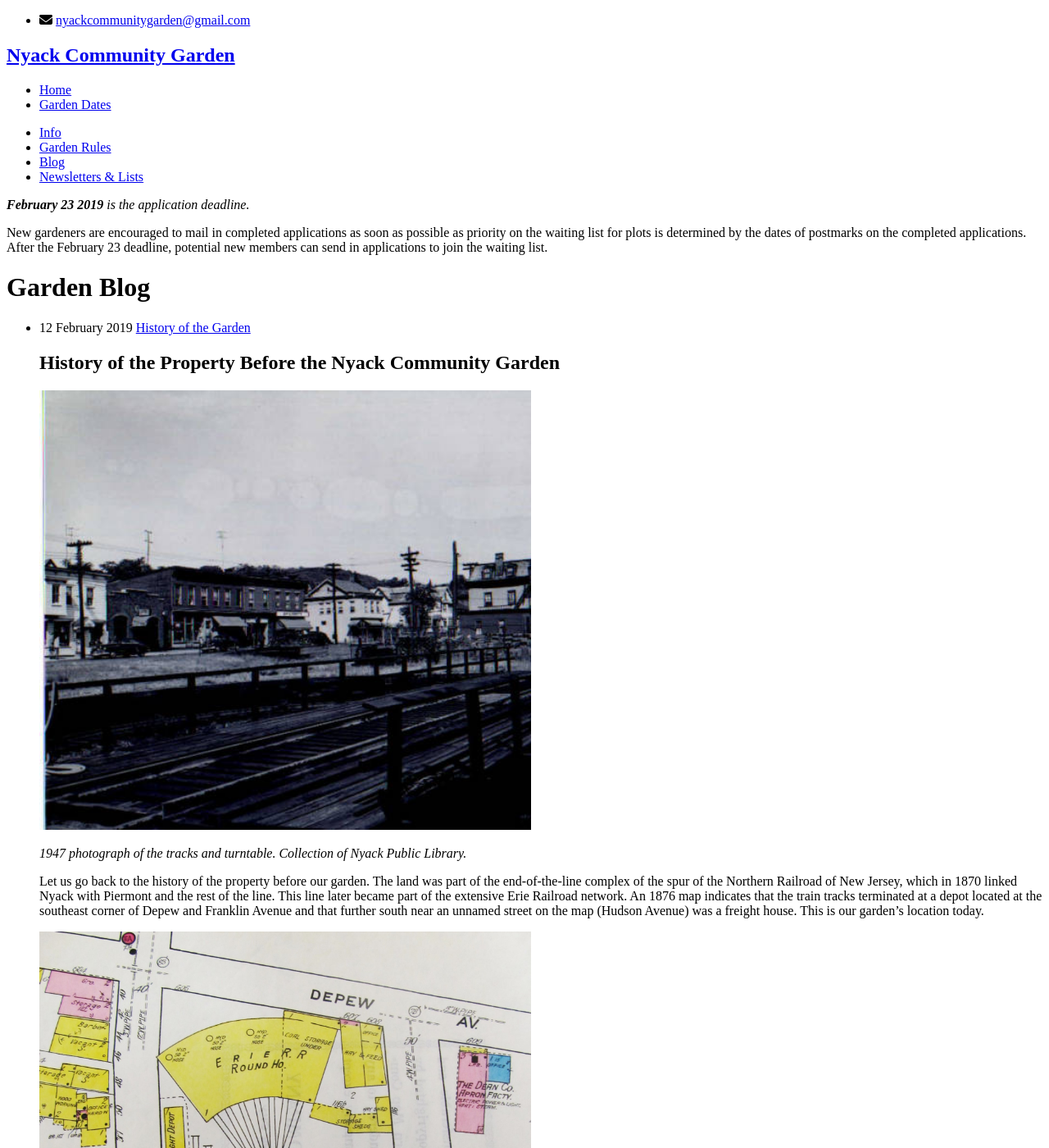
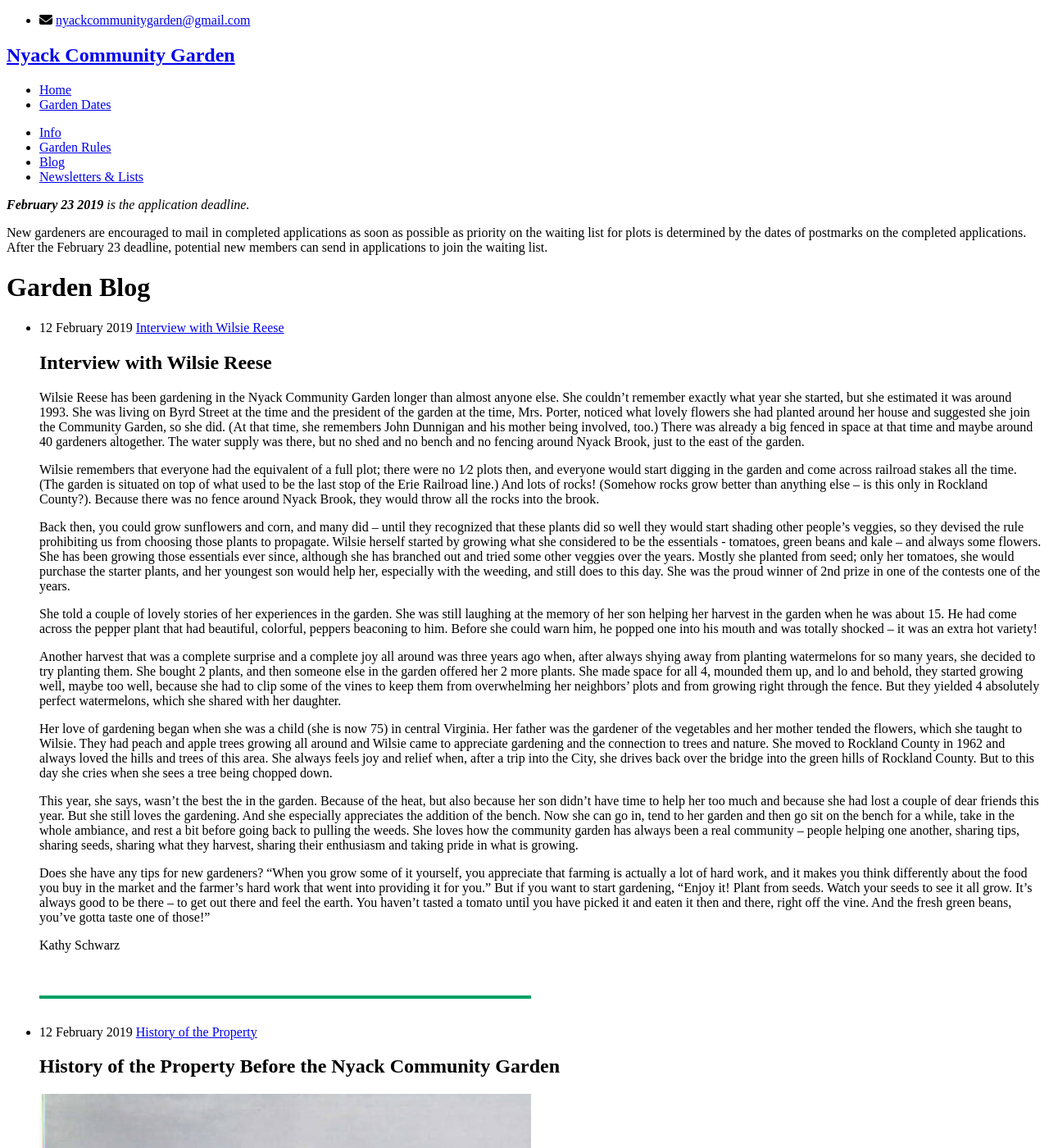
Before and after one commit to bosborne/nyackcommunitygarden, a Jekyll site: the page built from blog/index.html, in a window 1280 px wide and 1400 px high. Shown: the whole window at 82% size. Built offline with Jekyll 4.4.1, drawn with Linux system fonts in a browser that asks for light colours; nearby versions of some CDN libraries; library files that are not in the unit come from our copies.

Commit message:
Add interview with Wilsie Reese

```diff
--- a/_posts/2019-2-12-history-of-the-property.md
+++ b/_posts/2019-2-12-history-of-the-property.md
@@ -1,7 +1,7 @@
 ---
 layout: post
 pageclass: blog
-title: "History of the Garden"
+title: "History of the Property"
 published: true
 ---
 
--- /dev/null
+++ b/_posts/2019-2-12-interview-with-wilsie-reese.md
@@ -0,0 +1,26 @@
+---
+layout: post
+pageclass: blog
+title: "Interview with Wilsie Reese"
+published: true
+---
+
+## Interview with Wilsie Reese
+
+Wilsie Reese has been gardening in the Nyack Community Garden longer than almost anyone else. She couldn’t remember exactly what year she started, but she estimated it was around 1993. She was living on Byrd Street at the time and the president of the garden at the time, Mrs. Porter, noticed what lovely flowers she had planted around her house and suggested she join the Community Garden, so she did. (At that time, she remembers John Dunnigan and his mother being involved, too.) There was already a big fenced in space at that time and maybe around 40 gardeners altogether. The water supply was there, but no shed and no bench and no fencing around Nyack Brook, just to the east of the garden.
+
+Wilsie remembers that everyone had the equivalent of a full plot; there were no 1⁄2 plots then, and everyone would start digging in the garden and come across railroad stakes all the time. (The garden is situated on top of what used to be the last stop of the Erie Railroad line.) And lots of rocks! (Somehow rocks grow better than anything else – is this only in Rockland County?). Because there was no fence around Nyack Brook, they would throw all the rocks into the brook.
+
+Back then, you could grow sunflowers and corn, and many did – until they recognized that these plants did so well they would start shading other people’s veggies, so they devised the rule prohibiting us from choosing those plants to propagate. Wilsie herself started by growing what she considered to be the essentials - tomatoes, green beans and kale – and always some flowers. She has been growing those essentials ever since, although she has branched out and tried some other veggies over the years. Mostly she planted from seed; only her tomatoes, she would purchase the starter plants, and her youngest son would help her, especially with the weeding, and still does to this day. She was the proud winner of 2nd prize in one of the contests one of the years.
+
+She told a couple of lovely stories of her experiences in the garden. She was still laughing at the memory of her son helping her harvest in the garden when he was about 15. He had come across the pepper plant that had beautiful, colorful, peppers beaconing to him. Before she could warn him, he popped one into his mouth and was totally shocked – it was an extra hot variety!
+
+Another harvest that was a complete surprise and a complete joy all around was three years ago when, after always shying away from planting watermelons for so many years, she decided to try planting them. She bought 2 plants, and then someone else in the garden offered her 2 more plants. She made space for all 4, mounded them up, and lo and behold, they started growing well, maybe too well, because she had to clip some of the vines to keep them from overwhelming her neighbors’ plots and from growing right through the fence. But they yielded 4 absolutely perfect watermelons, which she shared with her daughter.
+
+Her love of gardening began when she was a child (she is now 75) in central Virginia. Her father was the gardener of the vegetables and her mother tended the flowers, which she taught to Wilsie. They had peach and apple trees growing all around and Wilsie came to appreciate gardening and the connection to trees and nature. She moved to Rockland County in 1962 and always loved the hills and trees of this area. She always feels joy and relief when, after a trip into the City, she drives back over the bridge into the green hills of Rockland County. But to this day she cries when she sees a tree being chopped down.
+
+This year, she says, wasn’t the best the in the garden. Because of the heat, but also because her son didn’t have time to help her too much and because she had lost a couple of dear friends this year. But she still loves the gardening. And she especially appreciates the addition of the bench. Now she can go in, tend to her garden and then go sit on the bench for a while, take in the whole ambiance, and rest a bit before going back to pulling the weeds. She loves how the community garden has always been a real community – people helping one another, sharing tips, sharing seeds, sharing what they harvest, sharing their enthusiasm and taking pride in what is growing.
+
+Does she have any tips for new gardeners? “When you grow some of it yourself, you appreciate that farming is actually a lot of hard work, and it makes you think differently about the food you buy in the market and the farmer’s hard work that went into providing it for you.” But if you want to start gardening, “Enjoy it! Plant from seeds. Watch your seeds to see it all grow. It’s always good to be there – to get out there and feel the earth. You haven’t tasted a tomato until you have picked it and eaten it then and there, right off the vine. And the fresh green beans, you’ve gotta taste one of those!”
+
+Kathy Schwarz
```
